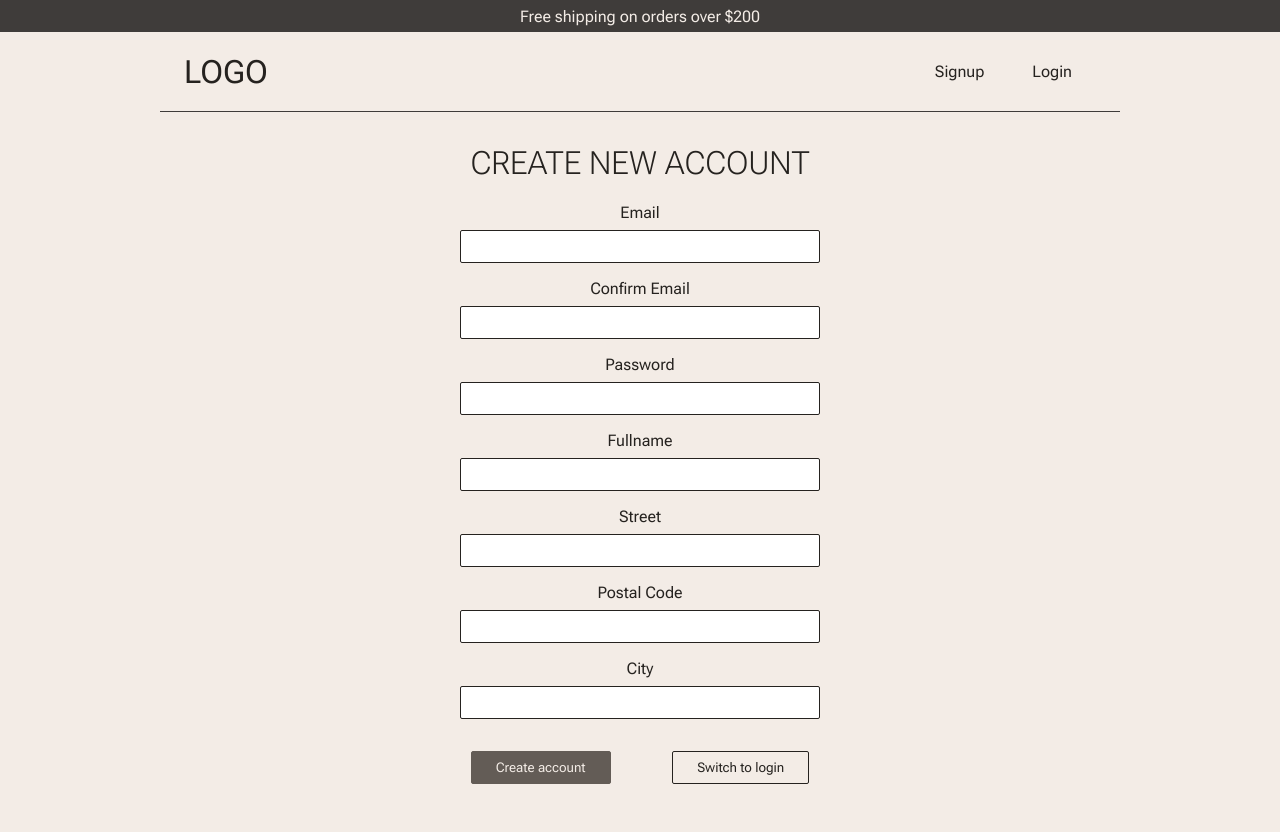
After one commit to MajaNik86/online-shop, a Node server app: page /signup in a window 1280 px wide. The commit adds this page. Run offline with Node 20, Linux system fonts and the light colour scheme; some libraries are stand-ins or nearby versions.

Commit message:
added signup ,login ejs,styles for form, routes and controller for rendering signup and login

```diff
--- a/app.js
+++ b/app.js
@@ -3,7 +3,7 @@ const express = require('express');
 
 const db= require('./data/database')
 const baseRoutes = require('./router/base.router');
-
+const authRoutes = require('./router/auth.router')
 
 const app = express();
 
@@ -12,6 +12,7 @@ app.set('views',path.join(__dirname,'views'));
 app.use(express.static('public'))
 
 app.use(baseRoutes);
+app.use(authRoutes)
 
 db.connectToDb().then(function(){
     app.listen(3000)
--- /dev/null
+++ b/controller/auth.controller.js
@@ -0,0 +1,9 @@
+function getSignup(req,res){
+res.render('customer/auth/signup')
+}
+
+function getLogin(req,res){
+    res.render('customer/auth/login')
+}
+
+module.exports={getSignup:getSignup,getLogin:getLogin}
--- a/public/styles/base.css
+++ b/public/styles/base.css
@@ -2,7 +2,7 @@
   box-sizing: border-box;
 }
 html {
-  font-family: "Montserrat", sans-serif;
+  font-family: "Roboto Flex", sans-serif;
 }
 
 body {
@@ -28,3 +28,31 @@ a {
   text-decoration: none;
   color:rgb(37, 34, 31);
 }
+
+.btn{
+  font-family: inherit;
+  cursor: pointer;
+  padding: 0.5rem 1.5rem;
+  border-radius: 2px;
+  border:1px solid rgb(37, 34, 31);
+  background-color: transparent;
+  color: rgb(99, 92, 86);
+}
+
+.btn:hover, .btn:active{
+  background-color: rgb(99, 92, 86);
+  color: rgb(243, 236, 230);
+  border: 1px solid rgb(99, 92, 86);
+}
+
+
+.btn-alt{
+  background-color: rgb(99, 92, 86);
+  color: rgb(243, 236, 230);
+  border: 1px solid rgb(99, 92, 86);
+}
+.btn-alt:hover , .btn-alt:active{
+  color: rgb(99, 92, 86);
+  background-color: rgb(243, 236, 230);
+  border:1px solid rgb(37, 34, 31);
+}
--- /dev/null
+++ b/public/styles/form.css
@@ -0,0 +1,47 @@
+main {
+  font-family: "Roboto Flex", sans-serif;
+}
+form {
+  max-width: 25rem;
+  margin: 2rem auto;
+  text-align: center;
+}
+form h1 {
+  font-weight: 200;
+  text-transform: uppercase;
+}
+
+label {
+  font-family: "Roboto Flex", sans-serif;
+  display: block;
+  margin-bottom: 0.5rem;
+  color: rgb(37, 34, 31);
+}
+input {
+  font-family: "Roboto Flex", sans-serif;
+  padding: 0.5rem;
+  border-radius: 2px;
+  border: 1px solid rgb(37, 34, 31);
+  width: 90%;
+  margin-bottom: 1rem;
+}
+
+.toggle-login-signup {
+  margin-top: 1rem;
+  margin-bottom: 3rem;
+  display: flex;
+  justify-content: space-around;
+}
+
+@media (max-width: 48rem){
+    .toggle-login-signup{
+        margin: 0 auto;
+        flex-direction: column;
+        max-width: 10rem;
+        align-items: center;
+        justify-content: center;
+    }
+    .toggle-login-signup .btn, .toggle-login-signup .btn-alt{
+margin-bottom: 1rem;
+    }
+}
--- a/public/styles/navigation.css
+++ b/public/styles/navigation.css
@@ -3,6 +3,8 @@ main {
 }
 
 #above-nav{
+
+  width: 100%;
     display: flex;
     height: 1rem;
     justify-content: center;
@@ -14,7 +16,7 @@ main {
 
 #main-header {
   position: fixed;
-  top: 1;
+  top: 0;
   left: 0;
   width: 100%;
   max-width: 60rem;
--- /dev/null
+++ b/views/customer/auth/signup.ejs
@@ -0,0 +1,60 @@
+<!DOCTYPE html>
+<html lang="en">
+  <head>
+    <meta charset="UTF-8" />
+    <meta name="viewport" content="width=device-width, initial-scale=1.0" />
+    <link rel="preconnect" href="https://fonts.googleapis.com">
+<link rel="preconnect" href="https://fonts.gstatic.com" crossorigin>
+<link href="https://fonts.googleapis.com/css2?family=Roboto+Flex:opsz,wght@8..144,100;8..144,200;8..144,300;8..144,400&display=swap" rel="stylesheet">
+
+    <link rel="stylesheet" href="/styles/base.css" />
+    <link rel="stylesheet" href="/styles/navigation.css" />
+    <link rel="stylesheet" href="/styles/form.css" />
+
+    <title>Signup</title>
+  </head>
+  <body>
+    <nav id="above-nav">
+      <span id="p">Free shipping on orders over $200</span>
+    </nav>
+    <%-include('../../shared/includes/header')%>
+    <main>
+        <form action="" method="">
+          <h1>Create New Account</h1>
+        <div>
+          <label for="email">Email</label>
+          <input type="email" id="email" name="email" />
+        </div>
+        <div>
+            <label for="confirm-email">Confirm Email</label>
+            <input type="email" id="confirm-email" name="confirm-email" />
+          </div>
+        <div>
+            <label for="password">Password</label>
+            <input type="password" id="password" name="password" />
+          </div>
+          <div>
+            <label for="fullname">Fullname</label>
+            <input type="text" id="fullname" name="fullname" />
+          </div>
+          <div>
+            <label for="street">Street</label>
+            <input type="street" id="street" name="street" />
+          </div>
+          <div>
+            <label for="postal">Postal Code</label>
+            <input type="text" id="postal" name="postal" />
+          </div>
+          <div>
+            <label for="city">City</label>
+            <input type="text" id="city" name="city" />
+          </div>
+          <div class="toggle-login-signup">
+            <button class="btn btn-alt">Create account</button>
+            <button class="btn"><a href="/login">Switch to login</a></button>
+          </div>
+      </form>
+    </main>
+    <script src="/scripts/script.js"></script>
+  </body>
+</html>
--- a/views/homepage.ejs
+++ b/views/homepage.ejs
@@ -11,6 +11,10 @@
     />
     <link rel="stylesheet" href="/styles/base.css">
     <link rel="stylesheet" href="/styles/navigation.css">
+    <link rel="preconnect" href="https://fonts.googleapis.com">
+    <link rel="preconnect" href="https://fonts.gstatic.com" crossorigin>
+    <link href="https://fonts.googleapis.com/css2?family=Roboto+Flex:opsz,wght@8..144,100;8..144,200;8..144,300;8..144,400&display=swap" rel="stylesheet">
+
 
     <title>Homepage</title>
 </head>
--- a/views/shared/includes/nav-items.ejs
+++ b/views/shared/includes/nav-items.ejs
@@ -1,4 +1,4 @@
 <ul class="nav-items">
-    <li><a href="/">Signup</a></li>
-    <li><a href="/">Login</a></li>
+    <li><a href="/signup">Signup</a></li>
+    <li><a href="/login">Login</a></li>
   </ul>
```
Also changed, not shown: router/auth.router.js (added, +9 -0 lines), views/customer/auth/login.ejs (added, +41 -0 lines).
